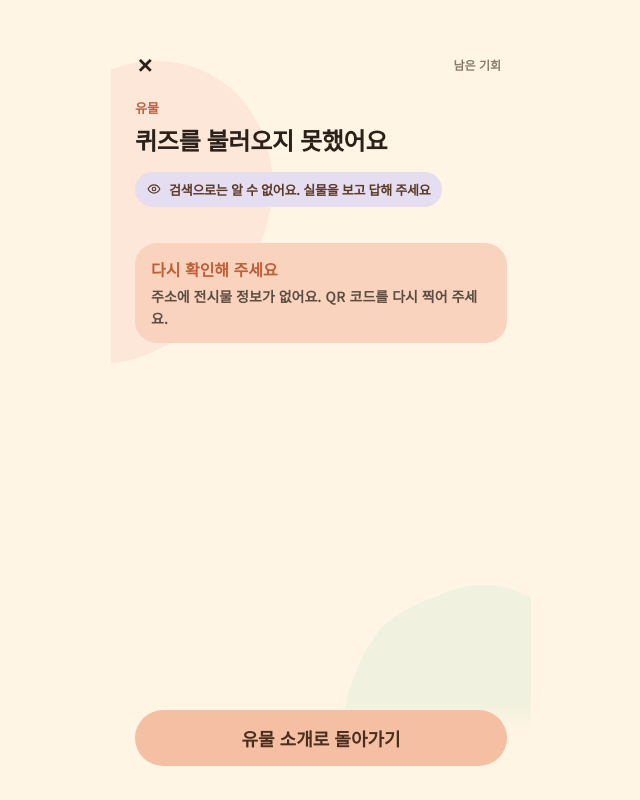
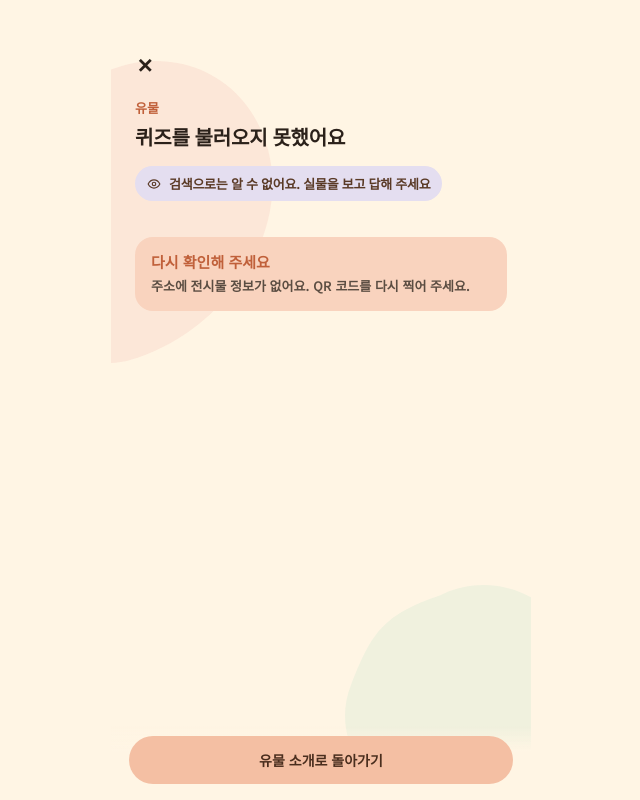
Before and after one commit to woo6629058/BU-LOG, a Spring Boot app: page /pages/quiz.html in a window 1280 px wide. Shown: the whole page, without its empty margins (319-959 px from the left). Run offline with Spring Boot 4, Linux system fonts and the light colour scheme; some of the project's set-up classes (security, data sources, template engines, error pages and the like) are left out, and stand-ins take their place; some web fonts are replaced.

Commit message:
fix: 오답 해설 숨김, 기회 제한 삭제, 미션 화면 크기 조정

```diff
--- a/src/main/java/com/bulog/domain/quiz/converter/QuizConverter.java
+++ b/src/main/java/com/bulog/domain/quiz/converter/QuizConverter.java
@@ -30,6 +30,7 @@ public final class QuizConverter {
             boolean correct,
             CardAcquisitionResponseDTO card
     ) {
-        return new QuizAttemptResponseDTO(correct, quiz.getExplanation(), card);
+        // 해설에는 정답이 들어 있어서 맞혔을 때만 보낸다.
+        return new QuizAttemptResponseDTO(correct, correct ? quiz.getExplanation() : null, card);
     }
 }
--- a/src/main/resources/static/css/pages/quiz.css
+++ b/src/main/resources/static/css/pages/quiz.css
@@ -1,4 +1,4 @@
-/* 홈 화면과 같은 글꼴 (11/11 회의: 홈 화면 글꼴만 쓰기)
+/* 홈 화면과 같은 글꼴만 쓴다
  *   Baloo 2 750 — 숫자 / 티머니 둥근바람 ExtraBold — 큰 한글 제목
  *   SUIT 800 — 작은 제목·버튼·배지 / Noto Sans KR 600 — 본문
  *   Baloo 2, Noto Sans KR는 HTML의 Google Fonts 링크로 불러옴 */
@@ -80,29 +80,6 @@
   margin-left: -6px;
   font-size: 20px;
   text-decoration: none;
-}
-
-.quiz-chances {
-  display: inline-flex;
-  align-items: center;
-  gap: 6px;
-  margin: 0;
-  font-size: 12px;
-  color: var(--qz-muted);
-}
-
-.quiz-chances__dots { display: inline-flex; gap: 4px; }
-
-.quiz-chance {
-  width: 8px;
-  height: 8px;
-  border-radius: 50%;
-  background: var(--qz-brown);
-}
-
-.quiz-chance--used {
-  background: transparent;
-  box-shadow: inset 0 0 0 1.5px var(--qz-line);
 }
 
 /* ---------- 유물 이름, 질문 ---------- */
@@ -450,14 +427,13 @@
 }
 
 .quiz-close { color: #2B211A; }
-.quiz-chances { font-size: 12px; color: #8A7B6E; }
 
 .quiz-label { font-size: 13px; font-weight: 400; line-height: 16px; color: #C0603A; }
 
 .quiz-question {
   margin-bottom: 14px;
   font-family: var(--font-title);
-  font-size: 24px;
+  font-size: 20px;
   font-weight: 400;
   line-height: 140%;
   color: #2B211A;
@@ -480,11 +456,11 @@
 .quiz-options { gap: 10px; }
 
 .quiz-option {
-  min-height: 65px;
-  padding: 16px;
+  min-height: 54px;
+  padding: 12px 14px;
   border: 1.5px solid #EFE2CC;
-  border-radius: 22px;
-  font-size: 17px;
+  border-radius: 18px;
+  font-size: 15px;
   font-weight: 400;
   color: #2B211A;
   background: #FFFFFF;
@@ -492,9 +468,9 @@
 .quiz-option:hover:not(:disabled) { border-color: #F2B79B; }
 
 .quiz-option__letter {
-  width: 28px;
-  height: 28px;
-  font-size: 13px;
+  width: 26px;
+  height: 26px;
+  font-size: 12px;
   font-weight: 400;
   color: #4A2E1E;
   background: #F6EADB;
@@ -516,9 +492,9 @@
 }
 
 /* 채점 결과 상자 */
-.quiz-feedback { border-radius: 22px; }
-.quiz-feedback__title { font-weight: 400; font-size: 16px; }
-.quiz-feedback__message { font-size: 14px; }
+.quiz-feedback { border-radius: 18px; }
+.quiz-feedback__title { font-weight: 400; font-size: 15px; }
+.quiz-feedback__message { font-size: 13px; }
 
 /* 자물쇠 글꼴은 맨 아래 "글꼴 통일" 구역 */
 .quiz-lock__number { font-family: var(--font-title); font-weight: 400; }
@@ -526,13 +502,13 @@
 
 /* 하단 버튼: 피치색 알약 */
 .quiz-cta {
-  padding: 12px 24px calc(34px + env(safe-area-inset-bottom));
+  padding: 10px 18px calc(16px + env(safe-area-inset-bottom));
   background: linear-gradient(180deg, rgba(255, 245, 228, 0) 0%, var(--qz-bg) 35%);
 }
 .quiz-cta__button {
-  min-height: 56px;
+  min-height: 48px;
   border-radius: 999px;
-  font-size: 18px;
+  font-size: 14px;
   font-weight: 400;
   color: #4A2E1E;
   background: #F4BFA3;
@@ -619,7 +595,7 @@
 .quiz-stamp__note {
   margin: 8px 0 0;
   font-family: var(--font-body);
-  font-size: 15px;
+  font-size: 13px;
   font-weight: 700;
   color: #5A3A26;
 }
@@ -639,7 +615,7 @@
   .quiz-stamp__seal { animation: none; }
 }
 /* =========================================================
-   글꼴 통일 (11/11 회의: 홈 화면 글꼴만 쓰기)
+   글꼴 통일 (홈 화면 글꼴만 쓰기)
    ========================================================= */
 .quiz-page {
   --font-number: "Baloo 2", "SUIT", system-ui, sans-serif;
@@ -658,7 +634,6 @@
 
 /* 작은 제목·버튼·배지: SUIT */
 .quiz-label,
-.quiz-chances,
 .quiz-demo-badge,
 .quiz-option,
 .quiz-option__letter,
@@ -692,7 +667,7 @@
 /* Noto Sans KR가 손글씨보다 넓어서 안내 알약이 두 줄이 되지 않게 조금 줄임 */
 .quiz-notice { font-size: 13px; letter-spacing: -0.02em; }
 /* =========================================================
-   유물 사진 카드 (11/16 회의: 객관식·자물쇠에도 사진이 보이게)
+   유물 사진 카드 (객관식·자물쇠에도 사진이 보이게)
    폴라로이드 사진을 마스킹테이프로 붙인 느낌. 누르면 크게 보기
    ========================================================= */
 .quiz-photo {
@@ -765,7 +740,7 @@
 }
 
 /* =========================================================
-   찾아 누르기 (11/16 회의: 새 게임)
+   찾아 누르기
    사진을 자르지 않고 그대로 보여 줘야 누른 자리가 정확함
    ========================================================= */
 .quiz-find {
@@ -825,7 +800,7 @@
 }
 
 /* =========================================================
-   순서 맞추기 (11/16 회의: 4번째 게임)
+   순서 맞추기
    카드를 끌어서 위→아래 순서로 놓음
    ========================================================= */
 .quiz-order {
--- a/src/main/resources/static/js/pages/quiz.js
+++ b/src/main/resources/static/js/pages/quiz.js
@@ -4,12 +4,10 @@ import { submitQuizAnswer } from '../api/quiz-api.js';
 
 mountLayout();
 
-// 디자인 규칙: 기회는 2번 (서버가 남은 기회를 보내주게 되면 그 값으로 바꾸기)
-const MAX_CHANCES = 2;
+// 디자인 규칙: 틀려도 기회 제한 없이 다시 도전한다
 
 // 1. 주소에서 정보 꺼내기
 //   ?exhibitId=ongi2-sojutgori  → 서버의 진짜 퀴즈
-//   ?demo=유물id (예: ongi2-sojutgori) → 서버 없이 미션 24개 체험 (회의·시연용)
 //   ?demo=choice | count | handle | lock → 예전 예시 문제
 const params = new URLSearchParams(window.location.search);
 const exhibitId = params.get('exhibitId');
@@ -92,9 +90,6 @@ const DEMO_FILL_ID = 'ongi2-sojutgori'; // 그림 도감의 소줏고리 자리
 const els = {
   close: document.querySelector('#quiz-close'),
   topbar: document.querySelector('.quiz-topbar'),
-  chancesWrap: document.querySelector('#quiz-chances-wrap'),
-  chances: document.querySelector('#quiz-chances'),
-  chancesText: document.querySelector('#quiz-chances-text'),
   exhibitName: document.querySelector('#quiz-exhibit-name'),
   gallery: document.querySelector('#quiz-gallery'),
   galleryWrap: document.querySelector('#quiz-gallery-wrap'),
@@ -113,8 +108,8 @@ els.close.href = exhibitPageUrl;
 const state = {
   quiz: null,             // 서버(또는 체험 모드)에서 받은 퀴즈
   game: null,             // 지금 화면에 그린 게임 (아래 GAME_RENDERERS가 만든 것)
-  chancesLeft: MAX_CHANCES,
-  usedHint: false,        // 힌트를 봤는지 (11/16 회의: 황금·일반 구분 없앰, 지금은 기록만)
+  wrongCount: 0,          // 틀린 횟수 (기회 제한은 없음, '한 번에 정답' 문구에만 씀)
+  usedHint: false,        // 힌트를 봤는지 (지금은 기록만)
   submitting: false,      // 채점 중이면 버튼 두 번 못 누르게
   nextUrl: null,          // 끝나면 버튼을 눌렀을 때 갈 주소
 };
@@ -193,7 +188,7 @@ function shuffle(items) {
   return copy;
 }
 
-// 객관식·자물쇠 위에 띄우는 유물 사진 카드 (11/16 회의: 사진이 보이면 좋겠다)
+// 객관식·자물쇠 위에 띄우는 유물 사진 카드
 // 스티커 게임은 이미 사진 위에서 하니까 여기서는 안 씀
 // 누르면 크게 보기 ↔ 원래 크기
 function renderPhotoCard(quiz) {
@@ -228,7 +223,7 @@ function renderMultipleChoice(quiz, container, onChange) {
   list.setAttribute('role', 'radiogroup');
   list.setAttribute('aria-label', '보기');
 
-  // 들어올 때마다 보기 순서를 섞음 (11/16 회의). 채점은 보기 id로 하니까 순서와 상관없음
+  // 들어올 때마다 보기 순서를 섞음. 채점은 보기 id로 하니까 순서와 상관없음
   const ordered = shuffle(quiz.options); // 화면에 보이는 순서. 아래에서 버튼을 찾을 때도 이 순서를 씀
   const buttons = ordered.map((option, index) => {
     const button = element('button', 'quiz-option');
@@ -520,7 +515,7 @@ function renderStamp(quiz, container, onChange) {
   };
 }
 
-// D. 찾아 누르기: 사진에서 한 곳을 찾아 누름 (11/16 회의에서 추가)
+// D. 찾아 누르기: 사진에서 한 곳을 찾아 누름
 // 보기 = "spot:가로%,세로%,반지름%". 반지름은 사진 가로 길이 기준 %
 // 정답 자리를 누르면 정답 보기 id, 헷갈리는 자리를 누르면 그 보기 id, 아무 데나 누르면 null(오답)
 function renderFind(quiz, container, onChange) {
@@ -618,7 +613,7 @@ function renderFind(quiz, container, onChange) {
   };
 }
 
-// F. 순서 맞추기: 카드를 끌어서 순서대로 놓음 (11/16 회의: 4번째 게임)
+// F. 순서 맞추기: 카드를 끌어서 순서대로 놓음
 // 실물을 위에서 아래로 훑어봐야 풀 수 있음. 끌기가 어려우면 ▲▼ 버튼으로도 옮김
 function renderOrder(quiz, container, onChange) {
   const parse = (text) => String(text).trim().slice(ORDER_PREFIX.length).split(ORDER_SEPARATOR).map((part) => part.trim());
@@ -804,15 +799,6 @@ function renderLock(quiz, container, onChange) {
 // ---------------------------------------------------------
 // 화면 표시 도우미
 // ---------------------------------------------------------
-function renderChances() {
-  const dots = [];
-  for (let i = 0; i < MAX_CHANCES; i += 1) {
-    dots.push(element('span', i < state.chancesLeft ? 'quiz-chance' : 'quiz-chance quiz-chance--used'));
-  }
-  els.chances.replaceChildren(...dots);
-  els.chancesText.textContent = `${state.chancesLeft}번`;
-}
-
 function showFeedback(type, title, message = '') {
   els.feedback.className = `quiz-feedback quiz-feedback--${type}`;
   els.feedbackTitle.textContent = title;
@@ -856,7 +842,6 @@ function finishQuiz(buttonText, nextUrl) {
 // 퀴즈를 못 불러왔을 때
 function showLoadError(message) {
   els.question.textContent = '퀴즈를 불러오지 못했어요';
-  els.chancesWrap.hidden = true;
   els.game.replaceChildren();
   showFeedback('error', '다시 확인해 주세요', message);
   finishQuiz('유물 소개로 돌아가기', exhibitPageUrl);
@@ -876,9 +861,8 @@ function renderLabel(exhibit) {
 // 채점
 // ---------------------------------------------------------
 function handleCorrect(result) {
-  // 정답 연출은 게임마다 맞힌 자리에서 (11/17: 화면 전체 꽃가루는 07 수집 완료에서만)
-  // (11/16 회의: 황금·일반 유물 구분은 없앰)
-  const firstTry = state.chancesLeft === MAX_CHANCES;
+  // 정답 연출은 게임마다 맞힌 자리에서 (화면 전체 꽃가루는 그림 채우기 화면에서만)
+  const firstTry = state.wrongCount === 0;
   state.game.markCorrect();
   navigator.vibrate?.([40, 60, 40]); // 지원하는 폰에서만 짧게 진동
 
@@ -892,25 +876,18 @@ function handleCorrect(result) {
   finishQuiz('그림 채우러 가기', fillResultUrl(fillId, result.card?.newlyAcquired, Boolean(demo)));
 }
 
-function handleWrong(result) {
+// 틀려도 기회 제한 없이 다시 도전한다.
+// 해설은 정답을 알려 주므로 맞혔을 때만 보여 준다.
+function handleWrong() {
   state.game.markWrong();
   shake(els.game);
   navigator.vibrate?.(120);
 
-  state.chancesLeft -= 1;
-  renderChances();
-
-  if (state.chancesLeft > 0) {
-    // 아직 기회가 남음: 해설은 정답을 알려줄 수 있어서 보여주지 않음
-    showFeedback('wrong', '아쉬워요!', `기회가 ${state.chancesLeft}번 남았어요. 유물을 다시 살펴보세요.`);
-    els.submit.textContent = '정답 제출';
-    els.submit.disabled = true;
-    return;
-  }
-
-  // 기회를 다 씀
-  showFeedback('wrong', '이번엔 아쉬워요', result.explanation ?? '유물을 다시 살펴보고 도전해 보세요.');
-  finishQuiz('유물 소개로 돌아가기', exhibitPageUrl);
+  state.wrongCount += 1;
+  const hintTip = state.quiz?.hint ? ' 막히면 힌트를 확인해 보세요.' : '';
+  showFeedback('wrong', '아쉬워요!', `유물을 다시 살펴보고 도전해 보세요.${hintTip}`);
+  els.submit.textContent = '정답 제출';
+  els.submit.disabled = true;
 }
 
 // 답을 채점함: 체험 모드는 화면에서, 진짜는 서버에서
@@ -942,7 +919,7 @@ async function handleSubmit() {
     if (result.correct) {
       handleCorrect(result);
     } else {
-      handleWrong(result);
+      handleWrong();
     }
   } catch (error) {
     // 403은 보통 보안 토큰(CSRF) 문제
@@ -992,13 +969,12 @@ function startGame(quiz) {
     if (photo) els.game.prepend(photo);
   }
   els.hint.hidden = !quiz.hint;
-  renderChances();
   updateSubmit();
 }
 
 function startDemo() {
   const badge = element('span', 'quiz-demo-badge', '체험 모드');
-  els.topbar.insertBefore(badge, els.chancesWrap);
+  els.topbar.append(badge);
   els.close.href = '/';
   renderLabel(demo.exhibit);
   const fallbackImage = demo.exhibit.name === '소줏고리' ? '/images/exhibits/ongi2-sojutgori.jpg' : null;
--- a/src/main/resources/static/pages/quiz.html
+++ b/src/main/resources/static/pages/quiz.html
@@ -17,14 +17,9 @@
   <header id="site-header"></header>
 
   <main class="quiz" id="quiz-content">
-    <!-- 상단 바: 닫기 + 남은 기회 -->
+    <!-- 상단 바: 닫기 (체험 모드면 '체험 모드' 배지가 붙음) -->
     <div class="quiz-topbar">
       <a class="quiz-close" id="quiz-close" href="/" aria-label="닫고 유물 소개로 돌아가기">✕</a>
-      <p class="quiz-chances" id="quiz-chances-wrap">
-        남은 기회
-        <span class="quiz-chances__dots" id="quiz-chances" aria-hidden="true"></span>
-        <span class="visually-hidden" id="quiz-chances-text"></span>
-      </p>
     </div>
 
     <!-- 유물 이름 · 전시실 (전시실이 없으면 이름만 보임) -->
```
Also changed, not shown: 1 other file.
